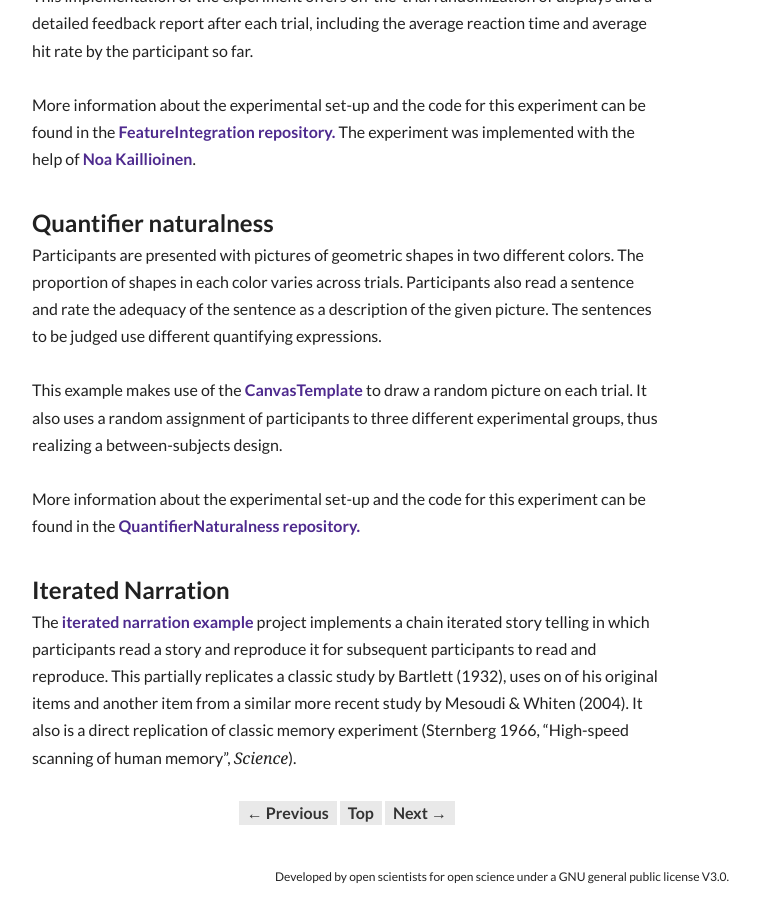
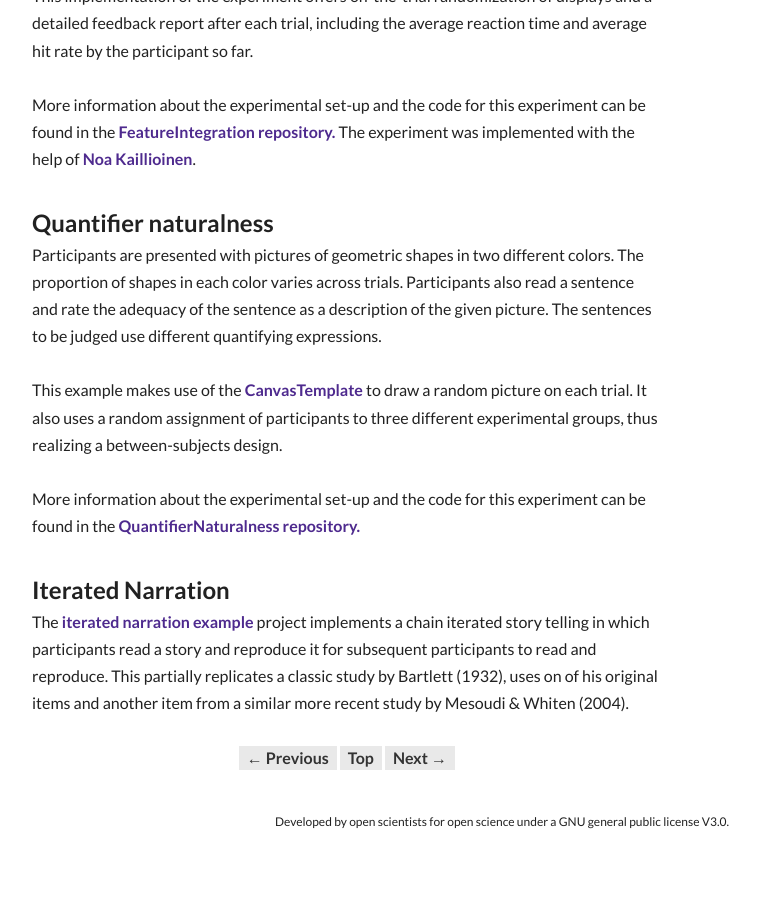
Before and after one commit to magpie-ea/magpie-site, a Jekyll site: the page built from reuse/examples.markdown, in a window 1280 px wide and 900 px high, scrolled down 1610 px. Shown: the whole window, without its empty margins (138-898 px from the left). Built offline with Jekyll 4.4.1, drawn with Linux system fonts in a browser that asks for light colours; nearby versions of some CDN libraries; after the commit the page ends 2455 px from its top, so only the background shows below that.

Commit message:
correction IN description

```diff
--- a/reuse/examples/IteratedNarration.md
+++ b/reuse/examples/IteratedNarration.md
@@ -1,3 +1,3 @@
 ## Iterated Narration
 
-The [iterated narration example](https://github.com/babe-project/IteratedNarration) project implements a chain iterated story telling in which participants read a story and reproduce it for subsequent participants to read and reproduce. This partially replicates a classic study by Bartlett (1932), uses on of his original items and another item from a similar more recent study by Mesoudi & Whiten (2004). It also  is a direct replication of classic memory experiment (Sternberg 1966, "High-speed scanning of human memory", _Science_).
+The [iterated narration example](https://github.com/babe-project/IteratedNarration) project implements a chain iterated story telling in which participants read a story and reproduce it for subsequent participants to read and reproduce. This partially replicates a classic study by Bartlett (1932), uses on of his original items and another item from a similar more recent study by Mesoudi & Whiten (2004).
```
